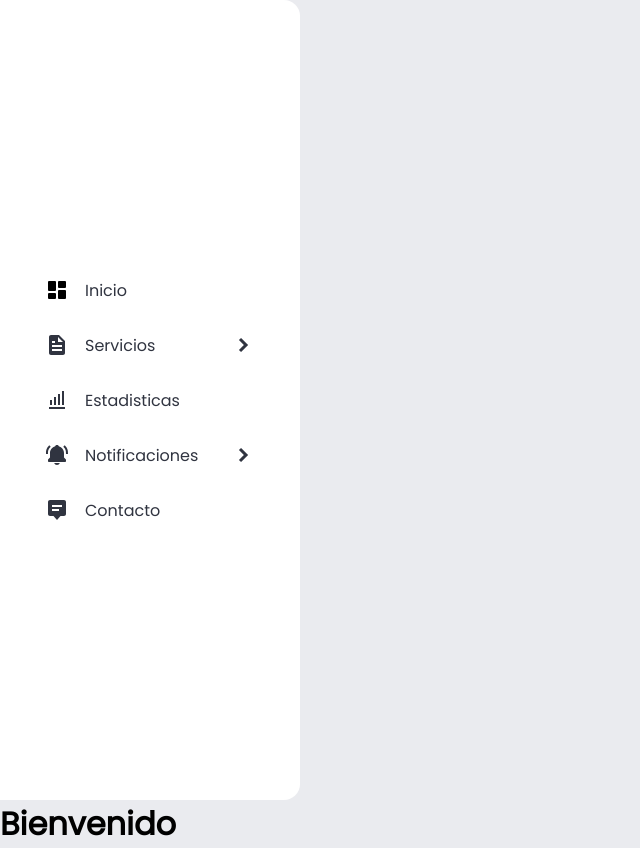
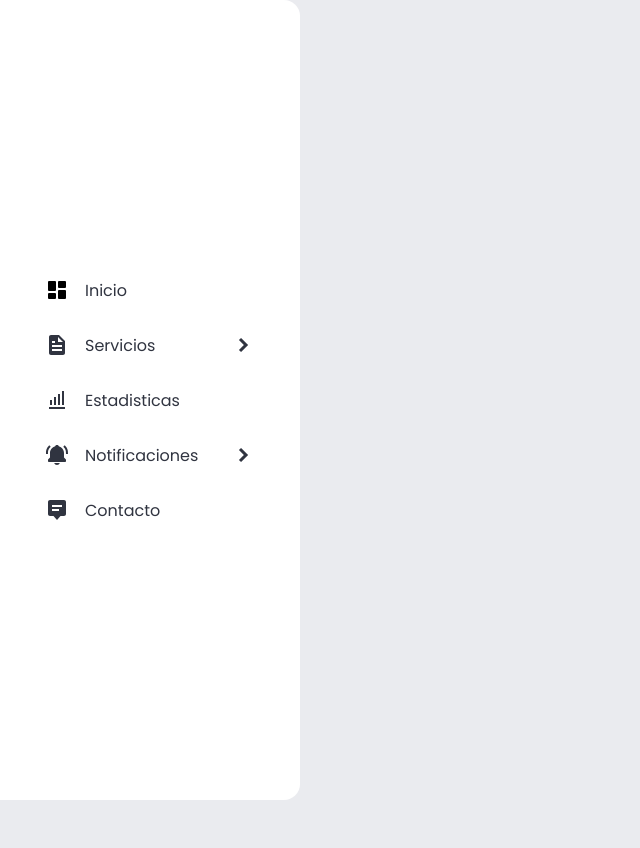
Before and after one commit to juanAndino/Prueba, a website built with webpack: page src/index.html in a window 1280 px wide. Shown: the whole page, without its empty margins (0-640 px from the left). After the commit the page ends 800 px from the top, so only its background shows below. Built offline with nearby package versions, Linux system fonts and the light colour scheme.

Commit message:
Update index.html

```diff
--- a/src/index.html
+++ b/src/index.html
@@ -76,6 +76,5 @@
             </ul>
         </nav>
     </header>
-    <h1>Bienvenido<h1>
 </body>
 </html>
```
